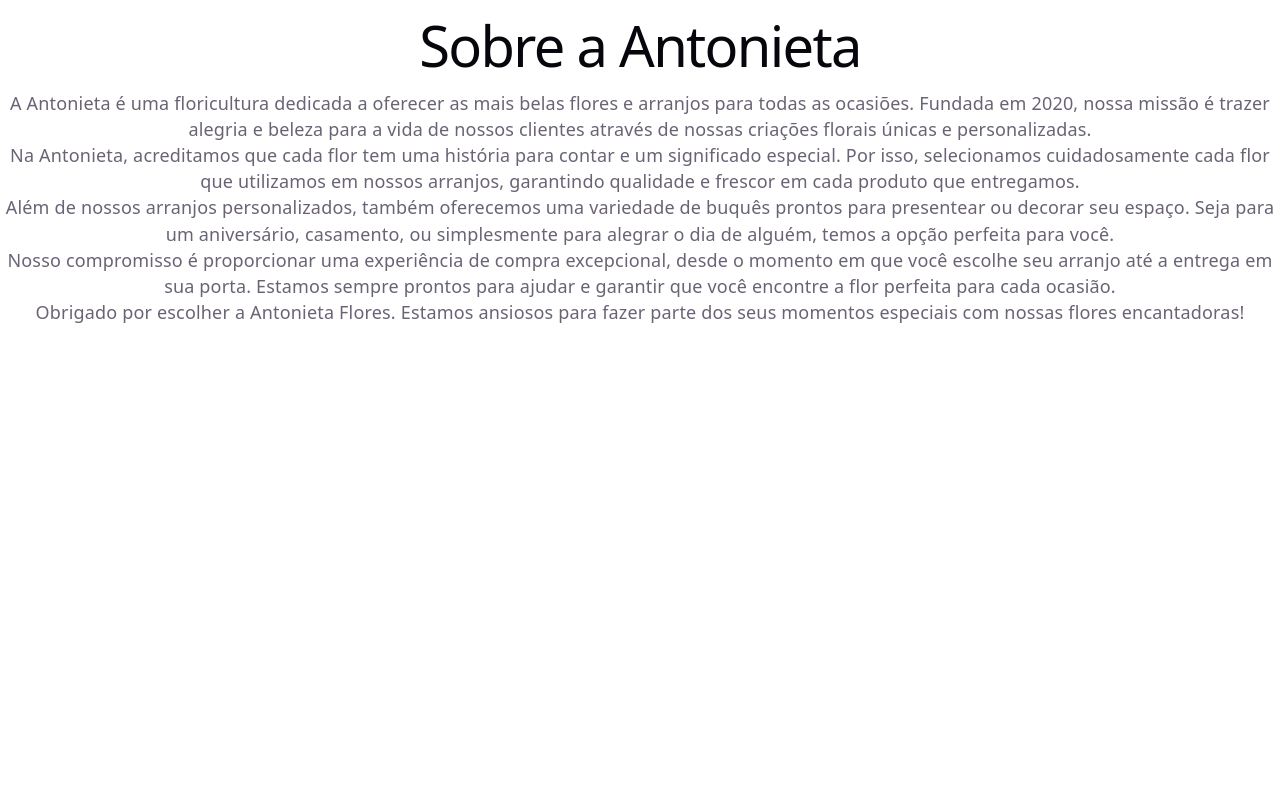
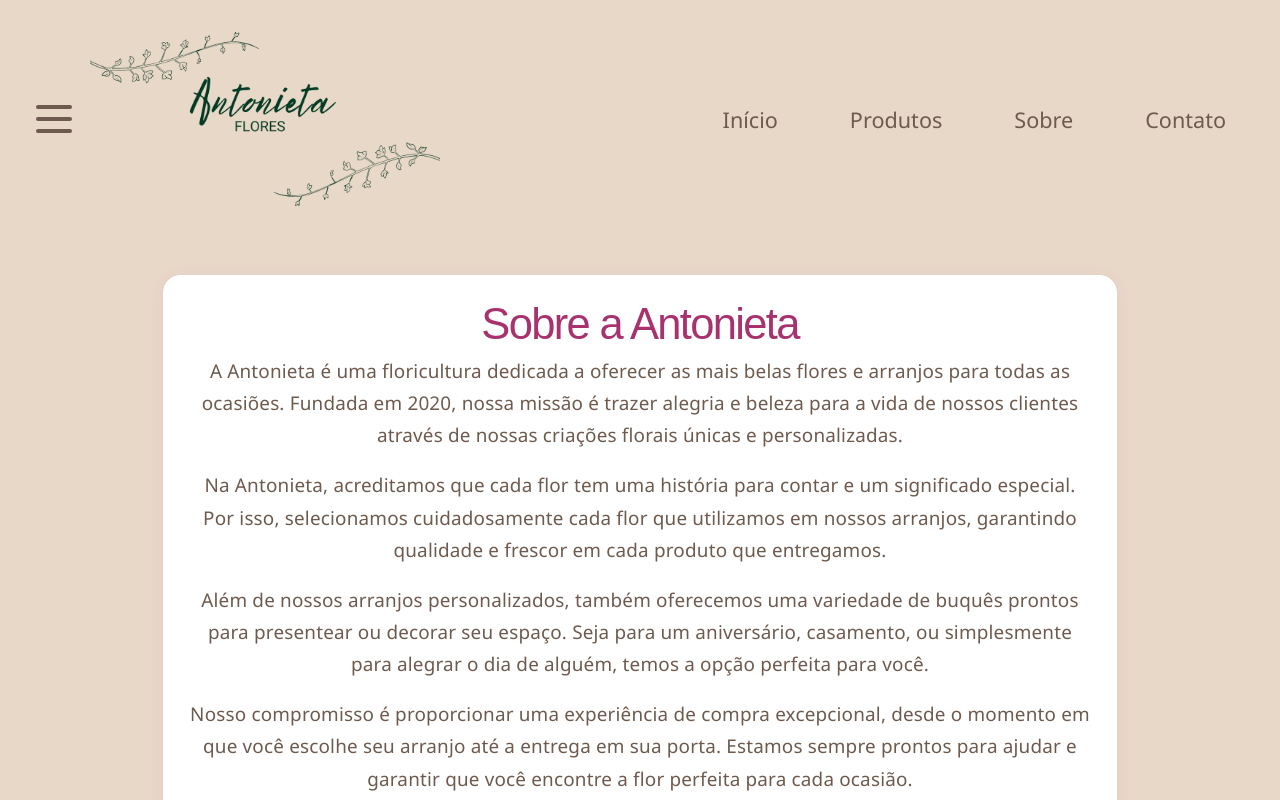
Before and after one commit to lucasrcdesa/antonietaFlores, a React (Vite) app in the folder front/: page /sobre in a window 1280 px wide. Shown: the top 800 px of the page. Built offline with nearby package versions, Linux system fonts and the light colour scheme.

Commit message:
estilizacao tela sobre e contatos

```diff
--- /dev/null
+++ b/front/src/contato/contactScreen.module.css
@@ -0,0 +1,87 @@
+.contactContainer {
+  width: 100%;
+  min-height: 100vh;
+  background-color: #e8d8c8;
+  display: flex;
+  flex-direction: column;
+  align-items: center;
+  font-family: 'Segoe UI', 'Dancing Script', cursive, sans-serif;
+}
+
+.contentWrapper {
+  width: 100%;
+  display: flex;
+  justify-content: center;
+  padding: 2rem 1rem 3rem;
+  box-sizing: border-box;
+}
+
+.sectionCard {
+  width: 100%;
+  max-width: 900px;
+  background: #fff;
+  border-radius: 18px;
+  box-shadow: 0 2px 16px rgba(168, 50, 110, 0.07);
+  padding: 2rem 1.5rem;
+}
+
+.title {
+  color: #a8326e;
+  font-size: clamp(1.8rem, 3.2vw, 2.4rem);
+  margin: 0 0 0.75rem;
+  font-family: 'Dancing Script', cursive, sans-serif;
+}
+
+.description {
+  color: #6e5a4e;
+  font-size: 1.05rem;
+  line-height: 1.6;
+  margin-bottom: 1.5rem;
+}
+
+.contactGrid {
+  display: grid;
+  grid-template-columns: repeat(3, minmax(0, 1fr));
+  gap: 1rem;
+}
+
+.contactItem {
+  background: #fff8f2;
+  border: 1px solid rgba(110, 90, 78, 0.15);
+  border-radius: 14px;
+  padding: 1rem;
+}
+
+.contactItem h2 {
+  margin: 0 0 0.35rem;
+  color: #a8326e;
+  font-size: 1.1rem;
+}
+
+.contactItem p {
+  margin: 0;
+  color: #6e5a4e;
+  line-height: 1.5;
+}
+
+@media (max-width: 900px) {
+  .contactGrid {
+    grid-template-columns: repeat(2, minmax(0, 1fr));
+  }
+}
+
+@media (max-width: 640px) {
+  .contentWrapper {
+    padding: 1rem 0.75rem 2rem;
+  }
+
+  .sectionCard {
+    padding: 1.2rem 1rem;
+    border-radius: 14px;
+  }
+
+  .contactGrid {
+    grid-template-columns: 1fr;
+    gap: 0.75rem;
+  }
+}
--- a/front/src/contato/contactScreen.tsx
+++ b/front/src/contato/contactScreen.tsx
@@ -1,9 +1,36 @@
+import HomeHeader from "../home/homeHeader/homeHeader";
+import styles from "./contactScreen.module.css";
+
 const ContactScreen = () => {
   return (
-    <div>
-      <h1>Contato</h1>
-      <p>Entre em contato conosco para mais informações sobre nossos produtos e serviços.</p>
-      <p>Email: contato@antonieta.com</p>
+    <div className={styles.contactContainer}>
+      <HomeHeader />
+
+      <main className={styles.contentWrapper}>
+        <section className={styles.sectionCard}>
+          <h1 className={styles.title}>Contato</h1>
+          <p className={styles.description}>
+            Entre em contato conosco para mais informações sobre nossos produtos e serviços.
+          </p>
+
+          <div className={styles.contactGrid}>
+            <article className={styles.contactItem}>
+              <h2>Email</h2>
+              <p>contato@antonieta.com</p>
+            </article>
+
+            <article className={styles.contactItem}>
+              <h2>Telefone</h2>
+              <p>(11) 99999-9999</p>
+            </article>
+
+            <article className={styles.contactItem}>
+              <h2>Atendimento</h2>
+              <p>Segunda a Sábado, das 8h às 18h</p>
+            </article>
+          </div>
+        </section>
+      </main>
     </div>
   );
 };
--- a/front/src/home/homeHeader/HomeHeader.module.css
+++ b/front/src/home/homeHeader/HomeHeader.module.css
@@ -50,6 +50,9 @@
   transition: background-color 0.2s, color 0.2s;
   font-family: 'Segoe UI', sans-serif;
   font-size: larger;
+  border: none;
+  background: transparent;
+  cursor: pointer;
 }
 
 .navButton:hover {
--- a/front/src/home/homeHeader/homeHeader.tsx
+++ b/front/src/home/homeHeader/homeHeader.tsx
@@ -1,23 +1,28 @@
 import { useState } from "react";
+import { useNavigate } from "react-router-dom";
 import styles from "./HomeHeader.module.css";
 import logo from "../../assets/logo_transparente.png";
 import MenuBar from "../menuBar/menuBar";
 
 const HomeHeader = () => {
   const [menuOpen, setMenuOpen] = useState(false);
+  const navigate = useNavigate();
 
   const handleHomeButton = () => {
-   navigation.navigate('/');
-  }
-const handleProdutosButton = () => {
-   navigation.navigate('/produtos');
-  }
-const handleSobreButton = () => {
-   navigation.navigate('/sobre');
-  }
-const handleContatoButton = () => {
-   navigation.navigate('/contato');
-  }
+    navigate("/");
+  };
+
+  const handleProdutosButton = () => {
+    navigate("/produtos");
+  };
+
+  const handleSobreButton = () => {
+    navigate("/sobre");
+  };
+
+  const handleContatoButton = () => {
+    navigate("/contato");
+  };
 
   return (
     <>
@@ -43,10 +48,10 @@ const handleContatoButton = () => {
 
         <div className={styles.rightSection}>
           <nav className={styles.navButtons}>
-            <a href="#home" className={styles.navButton} onClick={handleHomeButton}>Início</a>
-            <a href="#produtos" className={styles.navButton} onClick={handleProdutosButton}>Produtos</a>
-            <a href="#sobre" className={styles.navButton} onClick={handleSobreButton}>Sobre</a>
-            <a href="#contato" className={styles.navButton} onClick={handleContatoButton}>Contato</a>
+            <button type="button" className={styles.navButton} onClick={handleHomeButton}>Início</button>
+            <button type="button" className={styles.navButton} onClick={handleProdutosButton}>Produtos</button>
+            <button type="button" className={styles.navButton} onClick={handleSobreButton}>Sobre</button>
+            <button type="button" className={styles.navButton} onClick={handleContatoButton}>Contato</button>
           </nav>
         </div>
       </header>
--- a/front/src/home/menuBar/menuBar.tsx
+++ b/front/src/home/menuBar/menuBar.tsx
@@ -36,14 +36,14 @@ const MenuBar = ({ isOpen, onClose }: MenuBarProps) => {
             <span className={styles.menuIcon}><FlowerIcon/></span>
             Produtos
           </button>
-          <a href="#sobre" className={styles.menuItem} onClick={() => handleNavigation("/sobre")}>
+          <button type="button" className={styles.menuItem} onClick={() => handleNavigation("/sobre")}>
             <span className={styles.menuIcon}><BookIcon/></span>
             Sobre
-          </a>
-          <a href="#contato" className={styles.menuItem} onClick={() => handleNavigation("/contatos")}>
+          </button>
+          <button type="button" className={styles.menuItem} onClick={() => handleNavigation("/contato")}>
             <span className={styles.menuIcon}><PhoneIcon/></span>
             Contato
-          </a>
+          </button>
         </div>
         <div className={styles.menuFooter}>
           <p>Antonieta Flores</p>
--- a/front/src/routes/appRoutes.tsx
+++ b/front/src/routes/appRoutes.tsx
@@ -16,7 +16,7 @@ const AppRoutes = () => {
         <Route path="/produtos/:id" element={<ProductDetailScreen />} />
         <Route path="/login" element={<LoginScreen />} />
         <Route path="/management" element={<ManagementScreen />} />
-        <Route path="/contatos" element={<ContactScreen />} />
+        <Route path="/contato" element={<ContactScreen />} />
         <Route path="/sobre" element={<SobreScreen />} />
       </Routes>
     </BrowserRouter>
--- /dev/null
+++ b/front/src/sobre/sobreScreen.module.css
@@ -0,0 +1,60 @@
+.aboutContainer {
+  width: 100%;
+  min-height: 100vh;
+  background-color: #e8d8c8;
+  display: flex;
+  flex-direction: column;
+  align-items: center;
+  font-family: 'Segoe UI', 'Dancing Script', cursive, sans-serif;
+}
+
+.contentWrapper {
+  width: 100%;
+  display: flex;
+  justify-content: center;
+  padding: 2rem 1rem 3rem;
+  box-sizing: border-box;
+}
+
+.sectionCard {
+  width: 100%;
+  max-width: 900px;
+  background: #fff;
+  border-radius: 18px;
+  box-shadow: 0 2px 16px rgba(168, 50, 110, 0.07);
+  padding: 2rem 1.5rem;
+}
+
+.title {
+  color: #a8326e;
+  font-size: clamp(1.9rem, 3.4vw, 2.6rem);
+  margin: 0 0 1rem;
+  font-family: 'Dancing Script', cursive, sans-serif;
+}
+
+.text {
+  color: #6e5a4e;
+  font-size: 1.05rem;
+  line-height: 1.7;
+  margin: 0 0 1rem;
+}
+
+.text:last-child {
+  margin-bottom: 0;
+}
+
+@media (max-width: 640px) {
+  .contentWrapper {
+    padding: 1rem 0.75rem 2rem;
+  }
+
+  .sectionCard {
+    padding: 1.2rem 1rem;
+    border-radius: 14px;
+  }
+
+  .text {
+    font-size: 1rem;
+    line-height: 1.65;
+  }
+}
--- a/front/src/sobre/sobreScreen.tsx
+++ b/front/src/sobre/sobreScreen.tsx
@@ -1,12 +1,32 @@
+import HomeHeader from "../home/homeHeader/homeHeader";
+import styles from "./sobreScreen.module.css";
+
 const SobreScreen = () => {
   return (
-    <div>
-      <h1>Sobre a Antonieta</h1>
-      <p>A Antonieta é uma floricultura dedicada a oferecer as mais belas flores e arranjos para todas as ocasiões. Fundada em 2020, nossa missão é trazer alegria e beleza para a vida de nossos clientes através de nossas criações florais únicas e personalizadas.</p>
-      <p>Na Antonieta, acreditamos que cada flor tem uma história para contar e um significado especial. Por isso, selecionamos cuidadosamente cada flor que utilizamos em nossos arranjos, garantindo qualidade e frescor em cada produto que entregamos.</p>
-      <p>Além de nossos arranjos personalizados, também oferecemos uma variedade de buquês prontos para presentear ou decorar seu espaço. Seja para um aniversário, casamento, ou simplesmente para alegrar o dia de alguém, temos a opção perfeita para você.</p>
-      <p>Nosso compromisso é proporcionar uma experiência de compra excepcional, desde o momento em que você escolhe seu arranjo até a entrega em sua porta. Estamos sempre prontos para ajudar e garantir que você encontre a flor perfeita para cada ocasião.</p>
-      <p>Obrigado por escolher a Antonieta Flores. Estamos ansiosos para fazer parte dos seus momentos especiais com nossas flores encantadoras!</p>
+    <div className={styles.aboutContainer}>
+      <HomeHeader />
+
+      <main className={styles.contentWrapper}>
+        <section className={styles.sectionCard}>
+          <h1 className={styles.title}>Sobre a Antonieta</h1>
+
+          <p className={styles.text}>
+            A Antonieta é uma floricultura dedicada a oferecer as mais belas flores e arranjos para todas as ocasiões. Fundada em 2020, nossa missão é trazer alegria e beleza para a vida de nossos clientes através de nossas criações florais únicas e personalizadas.
+          </p>
+          <p className={styles.text}>
+            Na Antonieta, acreditamos que cada flor tem uma história para contar e um significado especial. Por isso, selecionamos cuidadosamente cada flor que utilizamos em nossos arranjos, garantindo qualidade e frescor em cada produto que entregamos.
+          </p>
+          <p className={styles.text}>
+            Além de nossos arranjos personalizados, também oferecemos uma variedade de buquês prontos para presentear ou decorar seu espaço. Seja para um aniversário, casamento, ou simplesmente para alegrar o dia de alguém, temos a opção perfeita para você.
+          </p>
+          <p className={styles.text}>
+            Nosso compromisso é proporcionar uma experiência de compra excepcional, desde o momento em que você escolhe seu arranjo até a entrega em sua porta. Estamos sempre prontos para ajudar e garantir que você encontre a flor perfeita para cada ocasião.
+          </p>
+          <p className={styles.text}>
+            Obrigado por escolher a Antonieta Flores. Estamos ansiosos para fazer parte dos seus momentos especiais com nossas flores encantadoras!
+          </p>
+        </section>
+      </main>
     </div>
   );
 };
```
